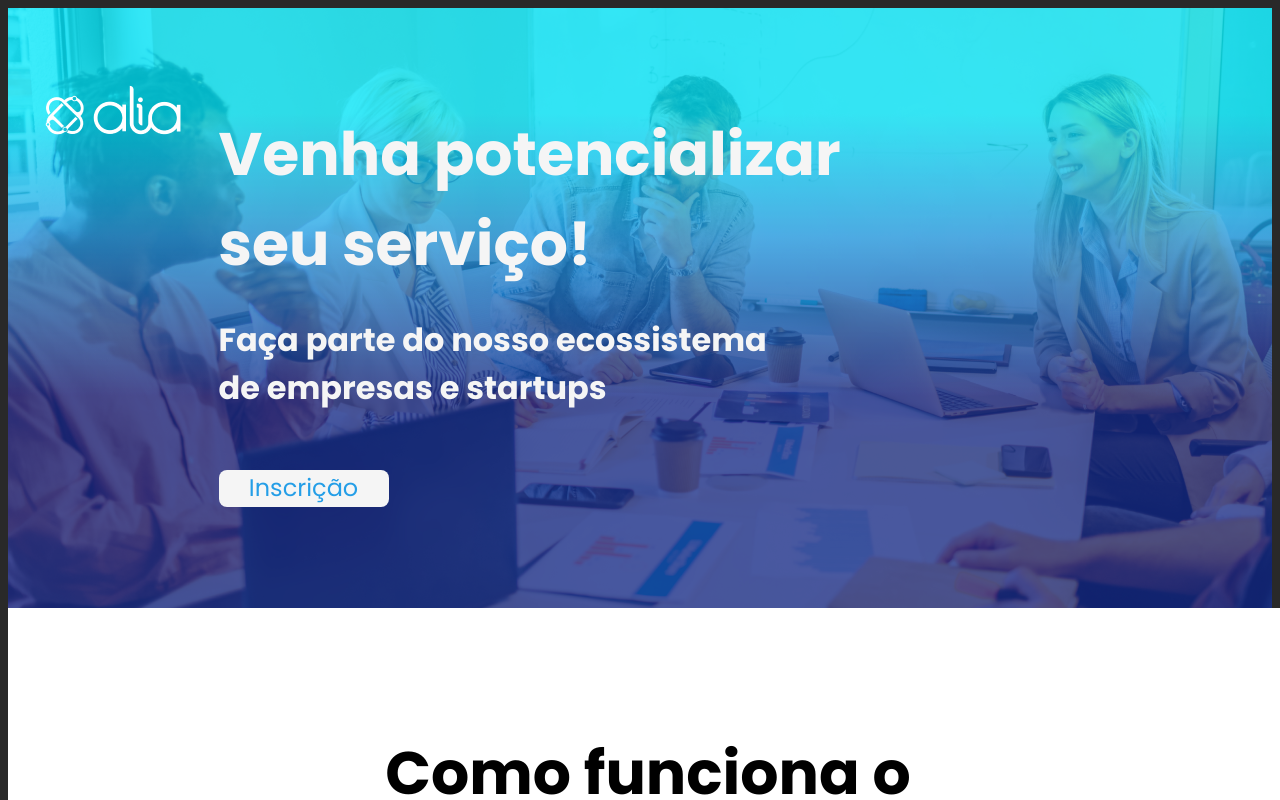
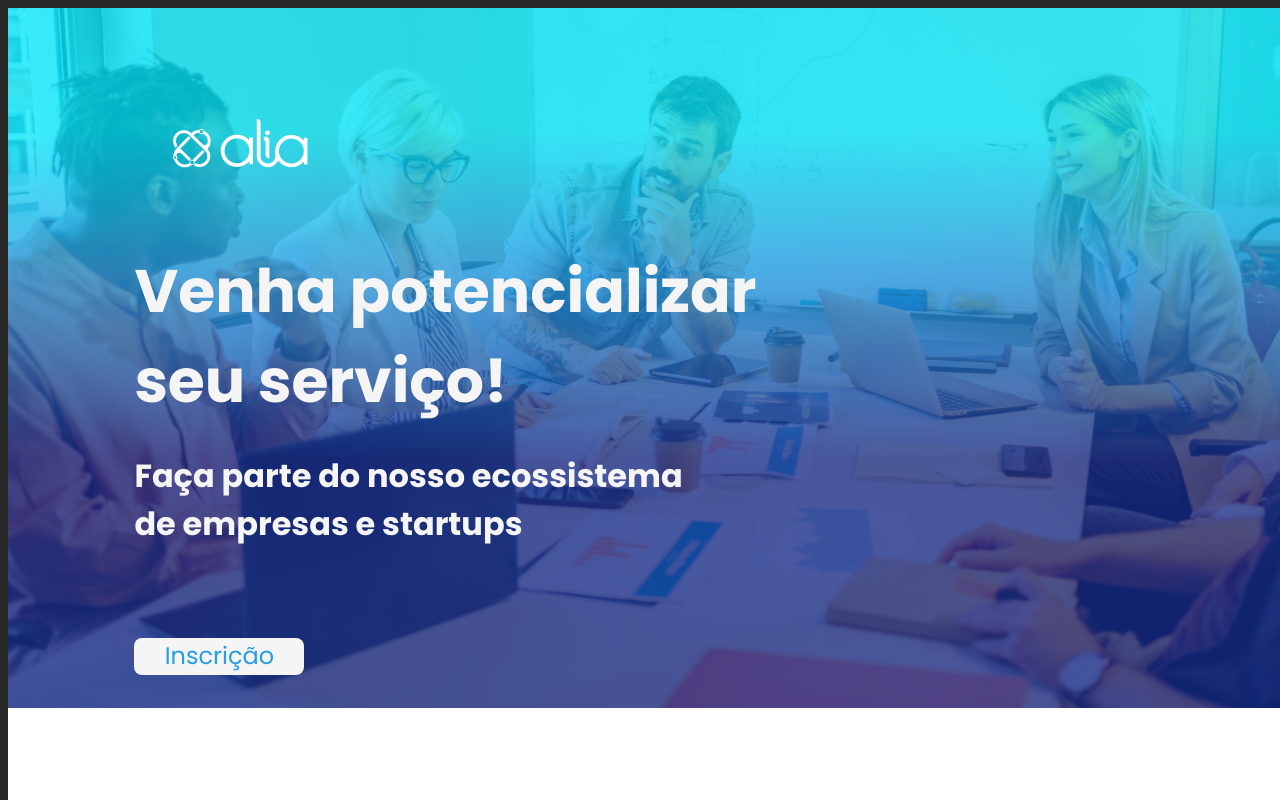
Before and after one commit to ALIAonepage/Alia-Landing-page, a React (Create React App) app in the folder client/: page / in a window 1280 px wide. Shown: the top 800 px of the page. Built offline with nearby package versions, Linux system fonts and the light colour scheme; no server answers.

Commit message:
hotfix(develop): introduction styles)

```diff
--- a/client/src/components/Introduction/index.tsx
+++ b/client/src/components/Introduction/index.tsx
@@ -6,13 +6,11 @@ import { AliaLogo } from "../../assets";
 export const IntroductionComponent: React.FC = () => {
     return (
         <IntroductionContainer>
-            <div id="color">
-                <img src={AliaLogo} />
-                <div id="text">
-                    <h1>Venha potencializar <br/> seu serviço!</h1>
-                    <h2>Faça parte do nosso ecossistema <br/> de empresas e startups </h2>
-                    <a href="#Forms"> Inscrição</a>
-                </div>
+            <img src={AliaLogo} />
+            <div id="text">
+                <h1>Venha potencializar <br/> seu serviço!</h1>
+                <h2>Faça parte do nosso ecossistema <br/> de empresas e startups </h2>
+                <a href="#Forms"> Inscrição</a>
             </div>
         </IntroductionContainer>
     )
--- a/client/src/components/Introduction/styles.ts
+++ b/client/src/components/Introduction/styles.ts
@@ -7,11 +7,13 @@ export const IntroductionContainer = styled.div`
     display: flex;
     flex-direction: column;
     justify-content: center;
-    align-items: center;
+    align-items: left;
+    padding-left: 10%;
     width: 100%;
-    height: 600px;
-    background: linear-gradient(180deg, #02ECFF 17.63%, #249EE7 38.24%, #162C8D 64.75%);
-    z-index: -5;
+    height: 700px;
+    background-repeat: no-repeat;
+    background-image: url(${ImgIntroduction}), linear-gradient(180deg, #02ECFF 17.63%, #249EE7 38.24%, #162C8D 64.75%);
+
     #text{
         display: flex;
         flex-direction: column;
@@ -67,11 +69,5 @@ export const IntroductionContainer = styled.div`
         height: 37px;
         margin-top: 5%;
     }
-    #color{
-        display: flex;
-        background-image: url(${ImgIntroduction});
-        width: 100%;
-        height: 100%;
-    }
 
 `;
```
